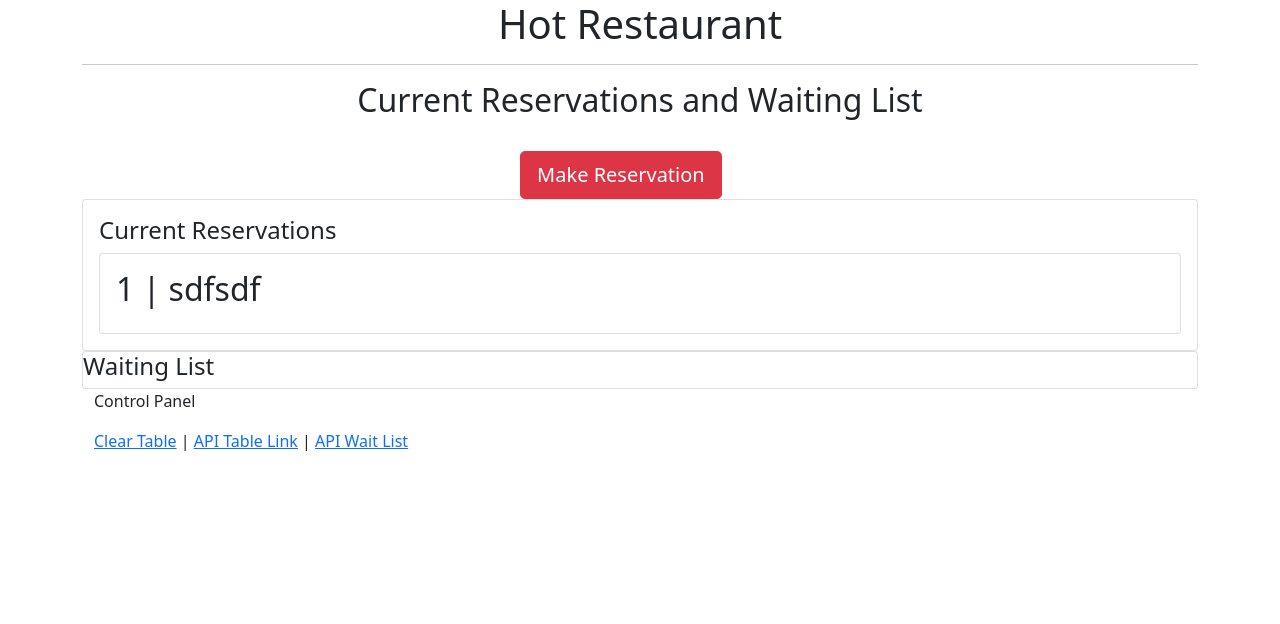
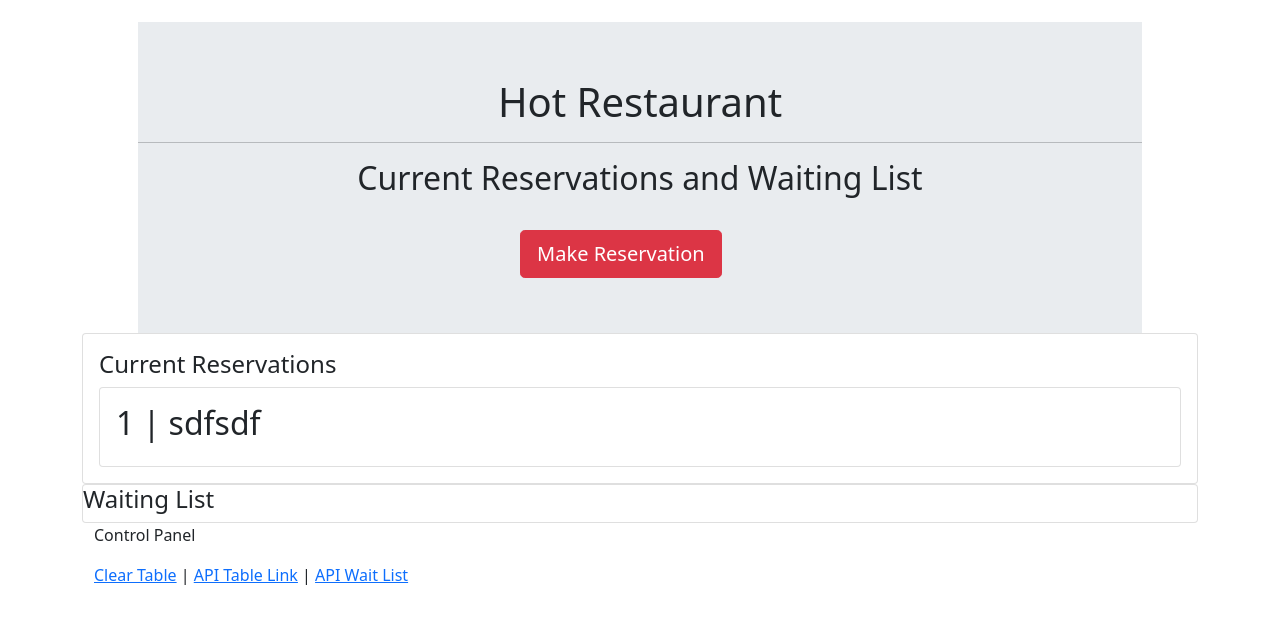
Before and after one commit to Jonathan-Goldstein/JazzRezz, a plain HTML site: page tables.html in a window 1280 px wide. Drawn offline with nearby package versions, Linux system fonts and the light colour scheme.

Commit message:
adding styling

```diff
--- a/style.css
+++ b/style.css
@@ -0,0 +1,10 @@
+.tablesheader {
+    background-color: #e9ecef;
+padding-top: 5%;
+padding-bottom: 5%;
+margin-top: 2%;
+width: 90%;
+margin-left:5%
+
+
+}
--- a/tables.html
+++ b/tables.html
@@ -7,16 +7,17 @@
     <!-- Latest compiled and minified CSS & JS -->
     <link href="https://cdn.jsdelivr.net/npm/bootstrap@5.0.0-beta2/dist/css/bootstrap.min.css" rel="stylesheet"
         integrity="sha384-BmbxuPwQa2lc/FVzBcNJ7UAyJxM6wuqIj61tLrc4wSX0szH/Ev+nYRRuWlolflfl" crossorigin="anonymous">
-
-
+        <script src="https://code.jquery.com/jquery-3.6.0.min.js"></script>
+        <script src="https://stackpath.bootstrapcdn.com/bootstrap/4.5.2/js/bootstrap.min.js"></script>
+        <link rel="stylesheet" href="style.css" media="screen">
 </head>
 
 <body>
 
     <div class="container">
 
-
-        <h1 class="text-center"><span class=""></span> Hot Restaurant</h1>
+        <div class="tablesHeader">
+        <h1 class="text-center"><span class="glyphicon glyphicon-fire"></span> Hot Restaurant</h1>
         <hr>
         <h2 class="text-center">Current Reservations and Waiting List</h2>
         <br>
@@ -27,7 +28,7 @@
             <a href="home.html"><button type="button" class="btn btn-lg btn-default"><span
                         class="glyphicon glyphicon-home"></span></button></a>
         </div>
-
+    </div>
 
         <div class="row">
             <div class="col-lg-12">
```
Also changed, not shown: home.html (+5 -3 lines).
